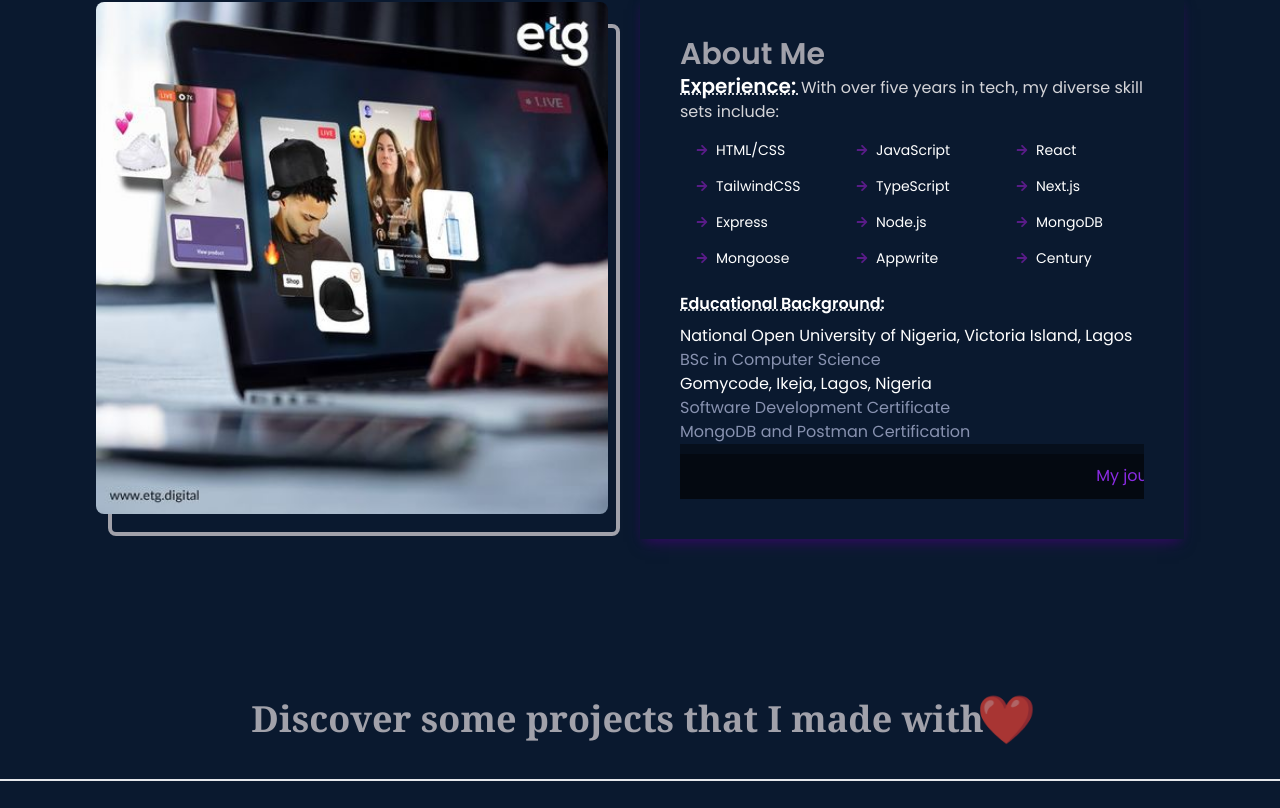
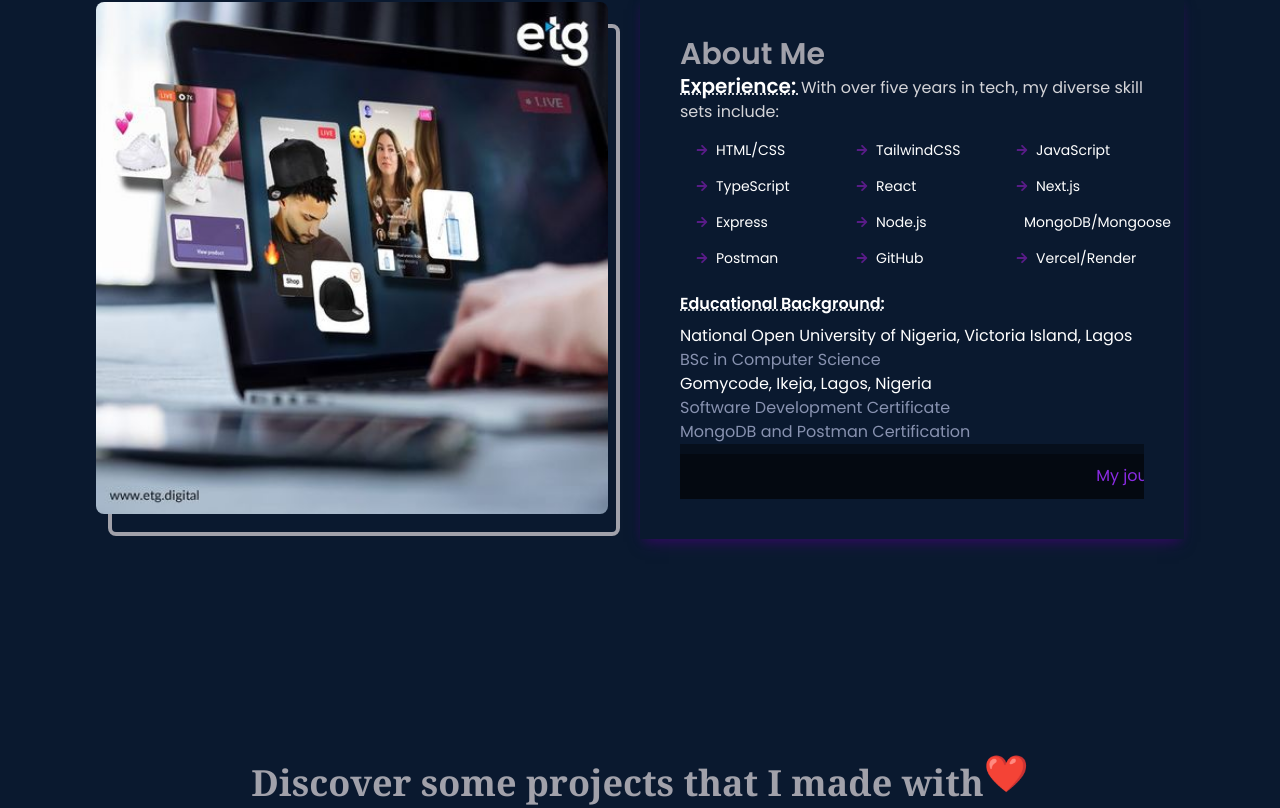
Before and after one commit to kelvinempires/portfolio-react, a React (Vite) app: page / in a window 1280 px wide. Shown: the part 1012-1820 px from the top of the page. Built offline with nearby package versions, Linux system fonts and the light colour scheme.

Commit message:
fix: update MyList component items and adjust layout in Portfolio for improved presentation

```diff
--- a/src/components/MyList.jsx
+++ b/src/components/MyList.jsx
@@ -3,17 +3,17 @@ import { FaArrowRight } from "react-icons/fa";
 const MyList = () => {
   const items = [
     "HTML/CSS",
+    "TailwindCSS",
     "JavaScript",
+    "TypeScript",
     "React",
-    "TailwindCSS",
-    "TypeScript",
     "Next.js",
     "Express",
     "Node.js",
-    "MongoDB",
-    "Mongoose",
-    "Appwrite",
-    "Century",
+    "MongoDB/Mongoose",
+    "Postman",
+    "GitHub",
+    "Vercel/Render",
   ];
 
   return (
--- a/src/components/Portfolio.jsx
+++ b/src/components/Portfolio.jsx
@@ -286,13 +286,13 @@ const Portfolio = () => {
 
   return (
     <main id="portfolio" className="p-4 sm:p-6 md:p-0 lg:p-0">
-      <div className="border-b-2">
+      <div className="border-b-2 m-4 md:m-20 lg:m-16">
         <h1 className="text-zinc-400 flex justify-center text-center font-serif text-lg sm:text-2xl md:text-3xl lg:text-4xl pt-6 sm:pt-8 md:pt-10 lg:pt-12 pb-6 sm:pb-8 md:pb-10 lg:pb-10  font-bold">
           Discover some projects that I made with
-          <span className="animate-ping"> ❤️</span>
+          <span className="animate-bounce"> ❤️</span>
         </h1>
       </div>
-      {/* <div className="flex flex-col text-center sm:flex-row md:gap-10 justify-center pt-4 sm:pt-6 md:pt-6 lg:pt-6 font-bold">
+      {/* <div className="flex flex-col t text-center sm:flex-row md:gap-10 justify-center pt-4 sm:pt-6 md:pt-6 lg:pt-6 font-bold">
         <p className="hover:bg-black transition duration-300 text-white px-4 py-2 text-xs sm:text-sm md:text-base lg:text-lg">
           ALL PROJECTS
         </p>
```
